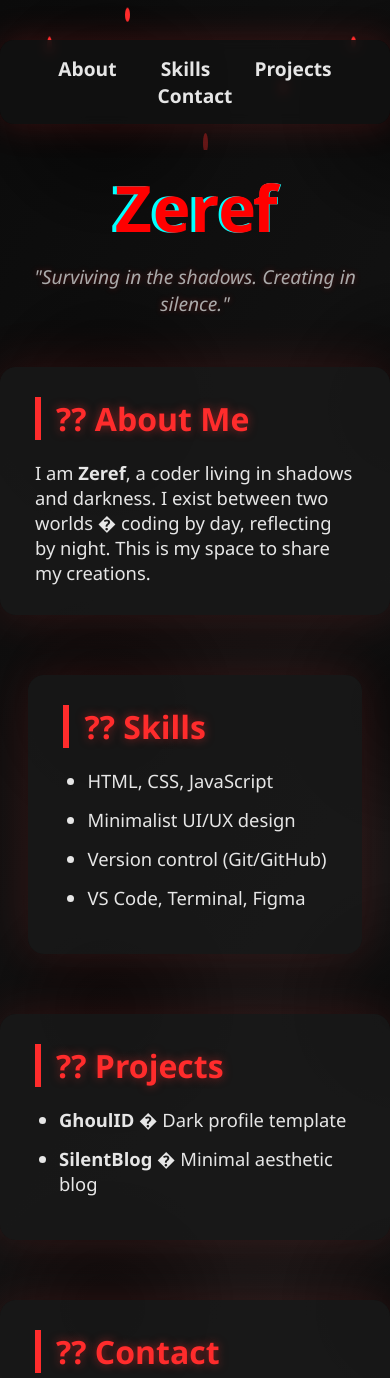
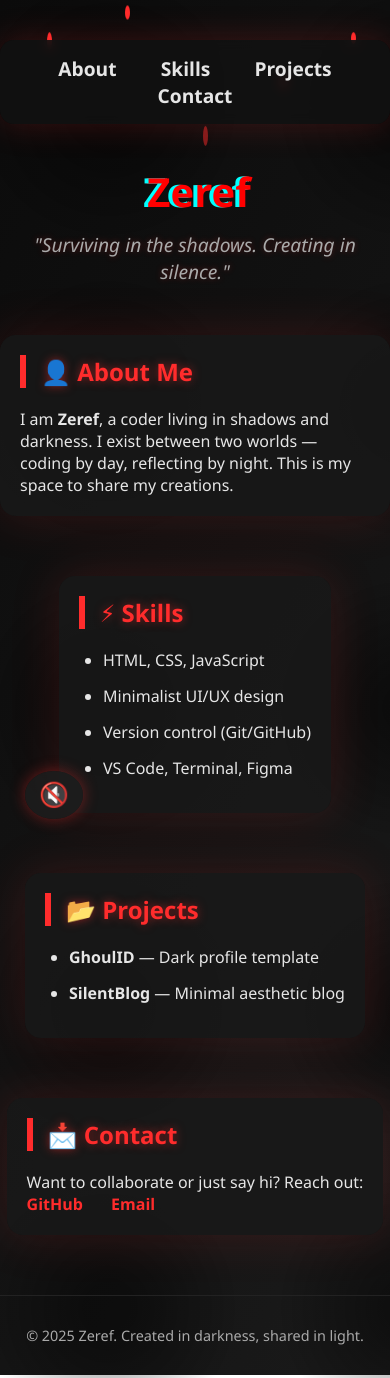
Before and after one commit to hidayat-0429/zeref-portfolio, a plain HTML site: page index.html in a window 390 px wide. Shown: the top 1378 px of the page. Drawn offline with Linux system fonts and the light colour scheme.

Commit message:
update title

```diff
--- a/index.html
+++ b/index.html
@@ -42,7 +42,7 @@ body{
 .drop{position:absolute;top:0;width:5px;background:var(--red);border-radius:50%;opacity:0.7;animation:drip 4s infinite ease-in;}
 @keyframes drip{0%{transform:translateY(0);opacity:1;}70%{opacity:1;}100%{transform:translateY(150px);opacity:0;}}
 
-/* Nav */
+/* ===== Nav ===== */
 nav{
   text-align:center;
   margin:40px auto;
@@ -72,32 +72,24 @@ nav a::after{
 nav a:hover{color:var(--hover-red);transform:scale(1.05);}
 nav a:hover::after{width:100%;}
 
-/* Header with animated letters */
+/* ===== Header ===== */
 header{text-align:center;padding-bottom:50px;position:relative;overflow:hidden;}
-header h1{
+header h1.glitch{
   font-size:4rem;
   font-weight:900;
-  display:inline-block;
-}
-header h1 span{
   display:inline-block;
   background:linear-gradient(45deg,var(--red),#ff5555);
   -webkit-background-clip:text;
   -webkit-text-fill-color:transparent;
   text-shadow:0 0 10px rgba(255,44,44,0.5);
-  animation:letterGlitch 2s infinite;
+  animation:wordGlitch 2s infinite;
 }
-header h1 span:nth-child(1){animation-delay:0s;}
-header h1 span:nth-child(2){animation-delay:0.1s;}
-header h1 span:nth-child(3){animation-delay:0.2s;}
-header h1 span:nth-child(4){animation-delay:0.3s;}
-header h1 span:nth-child(5){animation-delay:0.4s;}
-@keyframes letterGlitch{
-  0%,100%{transform:translate(0,0);text-shadow:2px 0 red,-2px 0 cyan;}
-  20%{transform:translate(-2px,0);text-shadow:-2px 0 red,2px 0 cyan;}
-  40%{transform:translate(2px,0);text-shadow:2px 0 cyan,-2px 0 red;}
-  60%{transform:translate(-3px,0);text-shadow:-3px 0 red,3px 0 cyan;}
-  80%{transform:translate(2px,0);text-shadow:2px 0 red,-2px 0 cyan;}
+@keyframes wordGlitch {
+  0%,100% {transform:translate(0,0);text-shadow:2px 0 red,-2px 0 cyan;}
+  20% {transform:translate(-2px,0);text-shadow:-2px 0 red,2px 0 cyan;}
+  40% {transform:translate(2px,0);text-shadow:2px 0 cyan,-2px 0 red;}
+  60% {transform:translate(-3px,0);text-shadow:-3px 0 red,3px 0 cyan;}
+  80% {transform:translate(2px,0);text-shadow:2px 0 red,-2px 0 cyan;}
 }
 header p{
   color:var(--gray);
@@ -189,6 +181,14 @@ footer{
 /* Social links */
 a.social-link{color:var(--red);font-weight:700;text-decoration:none;margin-right:24px;transition:all 0.3s;}
 a.social-link:hover{color:#ff5555;text-shadow:0 0 12px var(--red);}
+
+/* ===== Responsive ===== */
+@media (max-width:768px){
+  header h1.glitch{font-size:2.5rem;}
+  section{padding:20px;}
+  h2{font-size:1.5rem;}
+  p,ul{font-size:1rem;}
+}
 </style>
 </head>
 <body>
@@ -210,21 +210,19 @@ a.social-link:hover{color:#ff5555;text-shadow:0 0 12px var(--red);}
 </nav>
 
 <header>
-  <h1>
-    <span>Z</span><span>e</span><span>r</span><span>e</span><span>f</span>
-  </h1>
+  <h1 class="glitch">Zeref</h1>
   <p>"Surviving in the shadows. Creating in silence."</p>
 </header>
 
 <section id="about">
-  <h2>?? About Me</h2>
+  <h2>👤 About Me</h2>
   <p>I am <strong>Zeref</strong>, a coder living in shadows and darkness.
-  I exist between two worlds � coding by day, reflecting by night.
+  I exist between two worlds — coding by day, reflecting by night.
   This is my space to share my creations.</p>
 </section>
 
 <section id="skills">
-  <h2>?? Skills</h2>
+  <h2>⚡ Skills</h2>
   <ul>
     <li>HTML, CSS, JavaScript</li>
     <li>Minimalist UI/UX design</li>
@@ -234,15 +232,15 @@ a.social-link:hover{color:#ff5555;text-shadow:0 0 12px var(--red);}
 </section>
 
 <section id="projects">
-  <h2>?? Projects</h2>
+  <h2>📂 Projects</h2>
   <ul>
-    <li><strong>GhoulID</strong> � Dark profile template</li>
-    <li><strong>SilentBlog</strong> � Minimal aesthetic blog</li>
+    <li><strong>GhoulID</strong> — Dark profile template</li>
+    <li><strong>SilentBlog</strong> — Minimal aesthetic blog</li>
   </ul>
 </section>
 
 <section id="contact">
-  <h2>?? Contact</h2>
+  <h2>📩 Contact</h2>
   <p>Want to collaborate or just say hi? Reach out:</p>
   <p>
     <a href="https://github.com/hidayat-0429" target="_blank" class="social-link">GitHub</a>
@@ -254,7 +252,34 @@ a.social-link:hover{color:#ff5555;text-shadow:0 0 12px var(--red);}
   &copy; 2025 Zeref. Created in darkness, shared in light.
 </footer>
 
-<button onclick="topFunction()" id="topBtn" title="Back to top">? Top</button>
+<button onclick="topFunction()" id="topBtn" title="Back to top">⬆ Top</button>
+
+<!-- ===== Audio ambience ===== -->
+<audio id="bgAudio" loop>
+  <source src="https://cdn.pixabay.com/audio/2022/03/09/audio_03e4c06d45.mp3" type="audio/mpeg">
+</audio>
+<button id="audioBtn" title="Toggle Sound">🔇</button>
+
+<style>
+#audioBtn{
+  position:fixed;
+  bottom:25px;left:25px;
+  background:rgba(30,30,30,0.8);
+  color:var(--red);
+  border:none;
+  font-size:1.5rem;
+  padding:10px 14px;
+  border-radius:50%;
+  cursor:pointer;
+  box-shadow:0 0 15px rgba(255,44,44,0.4);
+  transition:0.3s;
+}
+#audioBtn:hover{
+  background:rgba(50,50,50,0.9);
+  transform:scale(1.1);
+  box-shadow:0 0 25px rgba(255,44,44,0.7);
+}
+</style>
 
 <script>
 // Fade-in sections
@@ -268,6 +293,22 @@ sections.forEach(section=>observer.observe(section));
 const topBtn=document.getElementById('topBtn');
 window.addEventListener('scroll',()=>{topBtn.style.display=window.scrollY>150?'block':'none';});
 function topFunction(){window.scrollTo({top:0,behavior:'smooth'});}
+
+// Audio control
+const bgAudio=document.getElementById('bgAudio');
+const audioBtn=document.getElementById('audioBtn');
+let isPlaying=false;
+audioBtn.addEventListener('click',()=>{
+  if(isPlaying){
+    bgAudio.pause();
+    audioBtn.textContent="🔇";
+  }else{
+    bgAudio.volume=0.3;
+    bgAudio.play();
+    audioBtn.textContent="🔊";
+  }
+  isPlaying=!isPlaying;
+});
 </script>
 
 </body>
```
